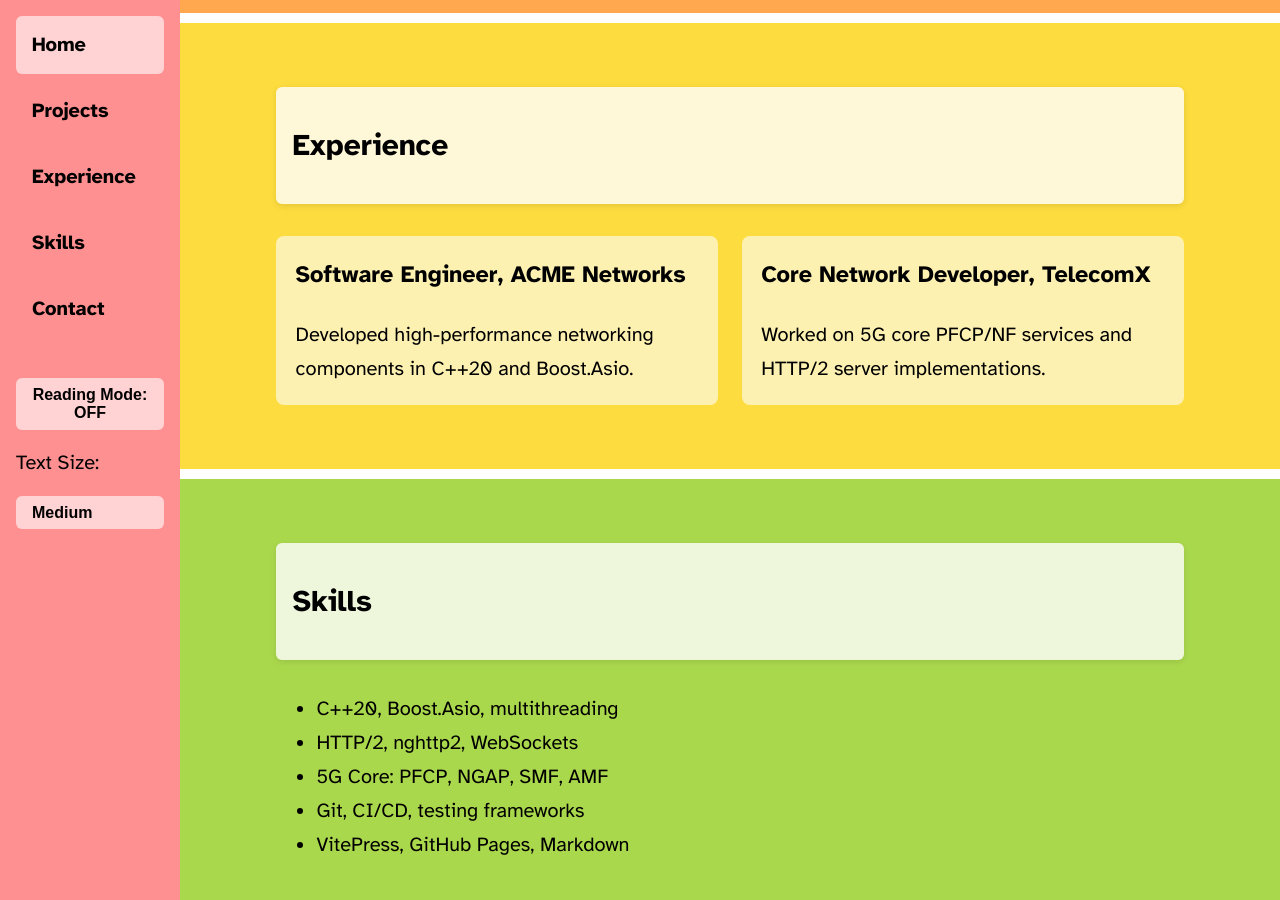
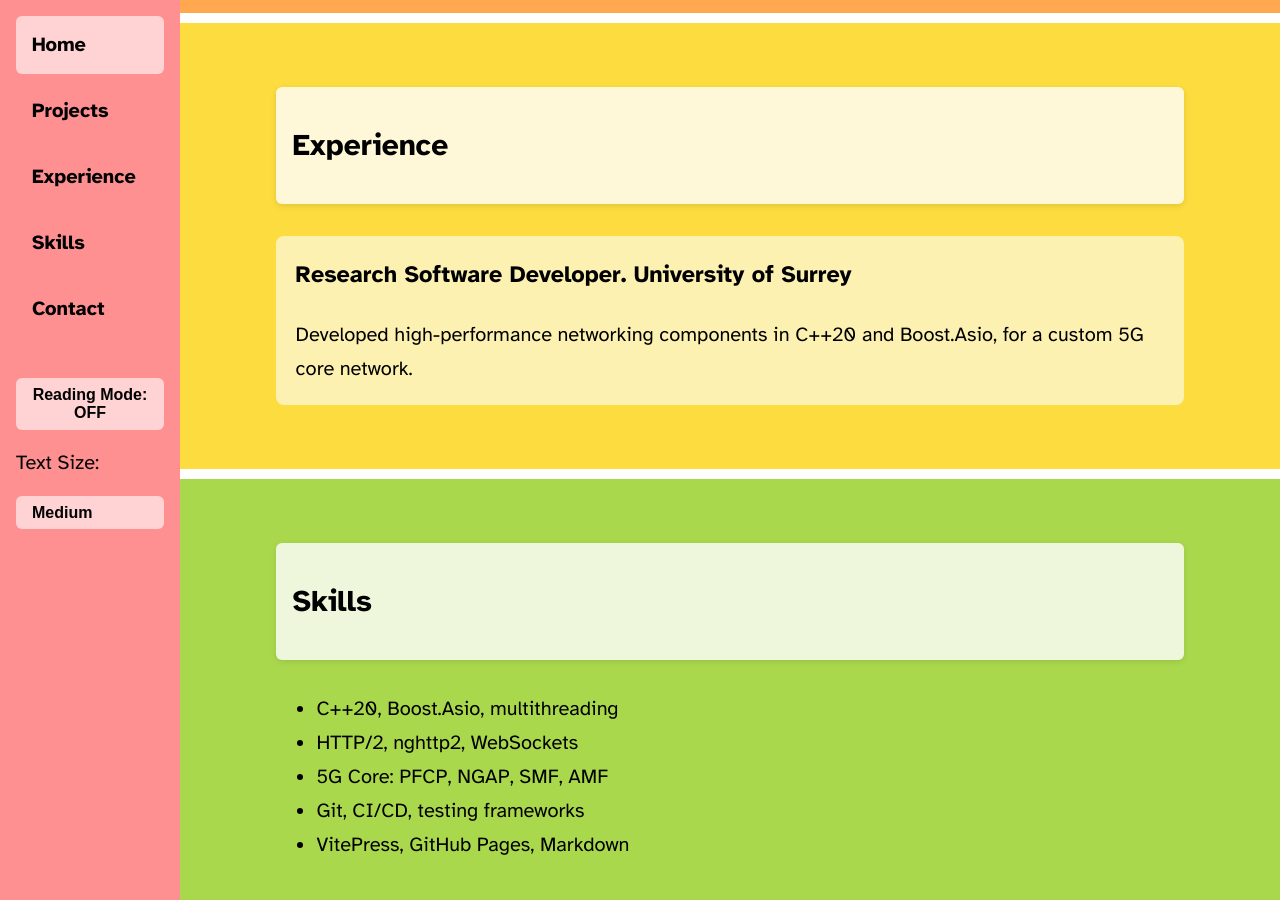
Before and after one commit to rjspencer1989/rjspencer1989.github.io, a Jekyll site: the page built from index.md, in a window 1280 px wide and 900 px high, scrolled down 818 px. Built offline with Jekyll 4.4.1, drawn with Linux system fonts in a browser that asks for light colours.

Commit message:
fix experience section

```diff
--- a/_includes/experience.md
+++ b/_includes/experience.md
@@ -8,18 +8,12 @@
     <div class="cards">
 
       <article class="card">
-        <h3>Software Engineer, ACME Networks</h3>
+        <h3>Research Software Developer. University of Surrey</h3>
         <p>
-          Developed high-performance networking components in C++20 and Boost.Asio.
+          Developed high-performance networking components in C++20 and Boost.Asio, for a custom 5G core network.
         </p>
       </article>
 
-      <article class="card">
-        <h3>Core Network Developer, TelecomX</h3>
-        <p>
-          Worked on 5G core PFCP/NF services and HTTP/2 server implementations.
-        </p>
-      </article>
 
     </div> <!-- .cards -->
 
```
